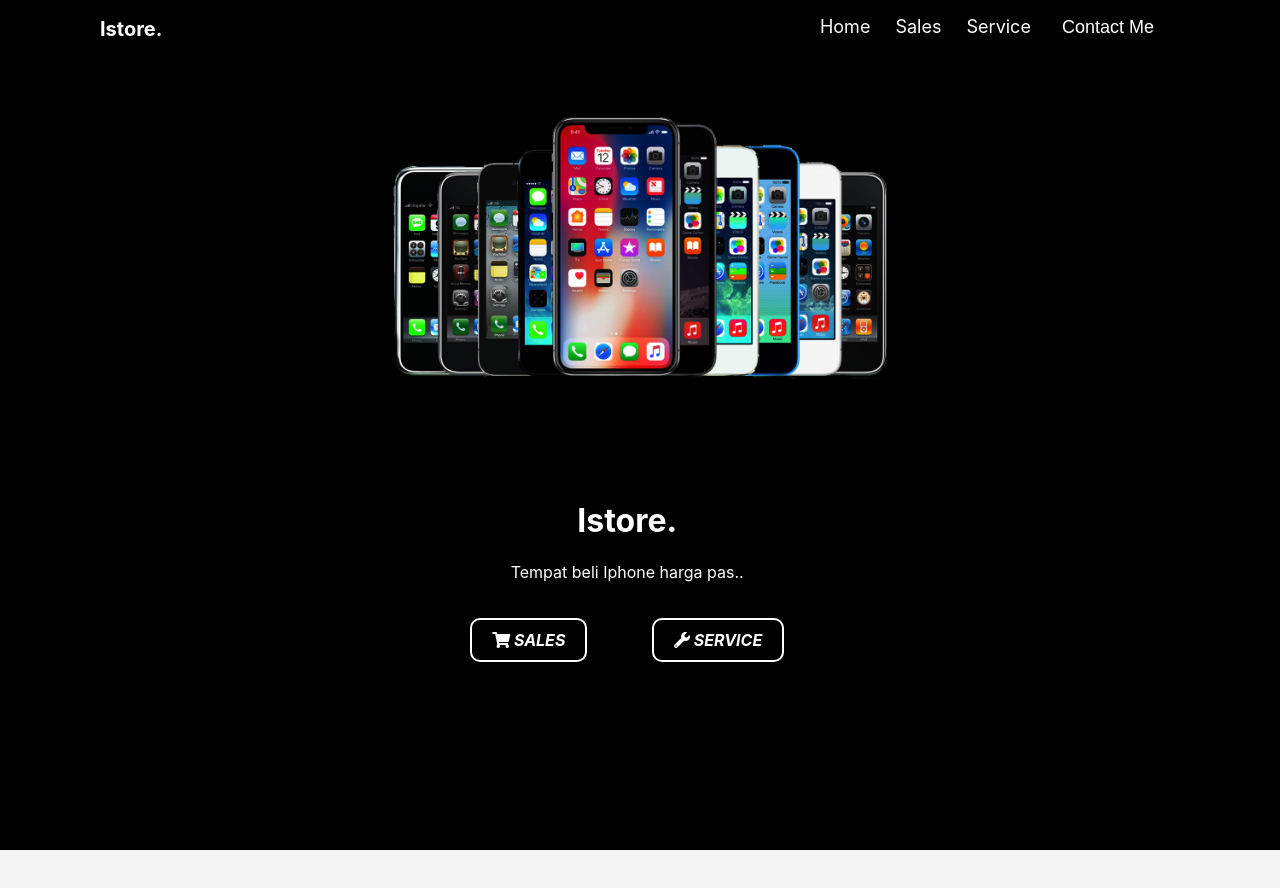
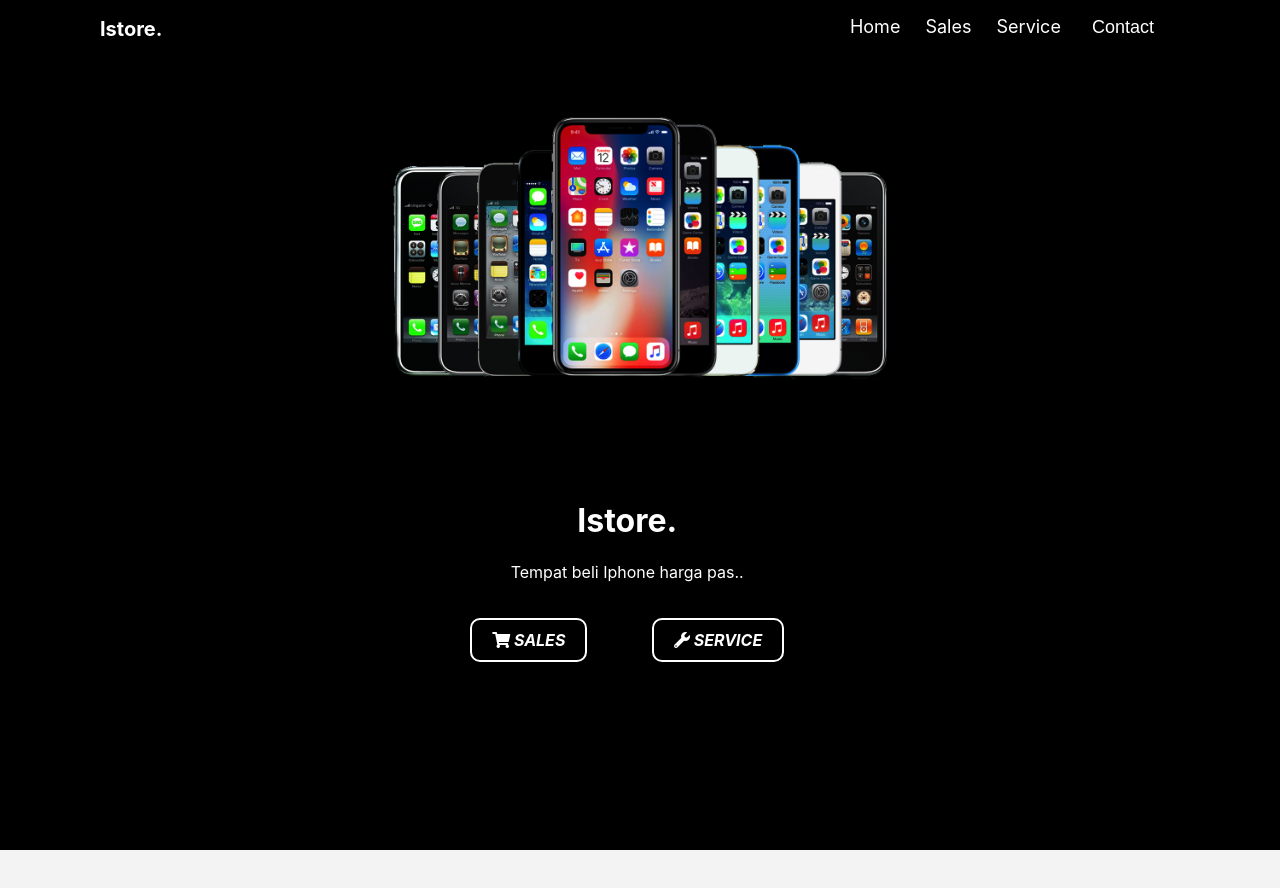
Before and after one commit to abrahamgans/tugas_web, a plain HTML site: page index.html in a window 1280 px wide. Shown: the top 888 px of the page. Drawn offline with Linux system fonts and the light colour scheme.

Commit message:
Add files via upload

```diff
--- a/index.html
+++ b/index.html
@@ -38,7 +38,7 @@
 					</li>
 
 					<li class="nav-item">
-						<button id="myBtn1" onclick="contactOpen()" class="nav-cntc">Contact Me</button>
+						<button id="myBtn1" onclick="contactOpen()" class="nav-cntc">Contact</button>
 					</li>
 				</ul>
 		</div>
```
Also changed, not shown: service.html (+1 -1 lines), store.html (+1 -1 lines).
